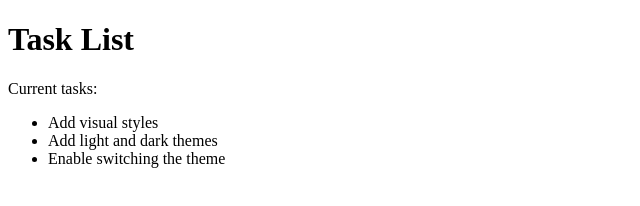
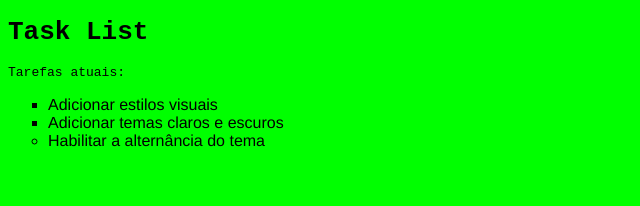
Before and after one commit to natspindola/SiteEuCapacito, a plain HTML site: page index.html in a window 1280 px wide. Shown: the whole page, without its empty margins (0-640 px from the left). Drawn offline with Linux system fonts and the light colour scheme.

Commit message:
css inicial

```diff
--- a/index.html
+++ b/index.html
@@ -9,14 +9,15 @@
     <link rel="stylesheet" href="main.css">
 </head>
 
-<body>
+<body class="light-theme">
     <h1>Task List</h1>
-    <p id="msg">Current tasks:</p>
+    <p id="msg">Tarefas atuais:</p>
     <ul>
-        <li class="list">Add visual styles</li>
-        <li class="list">Add light and dark themes</li>
-        <li>Enable switching the theme</li>
+        <li class="list">Adicionar estilos visuais</li>
+        <li class="list">Adicionar temas claros e escuros</li>
+        <li>Habilitar a alternância do tema</li>
     </ul>
+
 </body>
 
 </html>
--- a/main.css
+++ b/main.css
@@ -0,0 +1,24 @@
+body {
+    font-family: monospace;
+}
+
+ul {
+    font-family: helvetica;
+}
+
+li {
+    list-style: circle;
+  }
+
+  .list {
+    list-style: square;
+  }
+
+  #msg {
+    font-family: monospace;
+  }
+
+  .light-theme {
+    color: #000000;
+    background: #00FF00;
+  }
```
